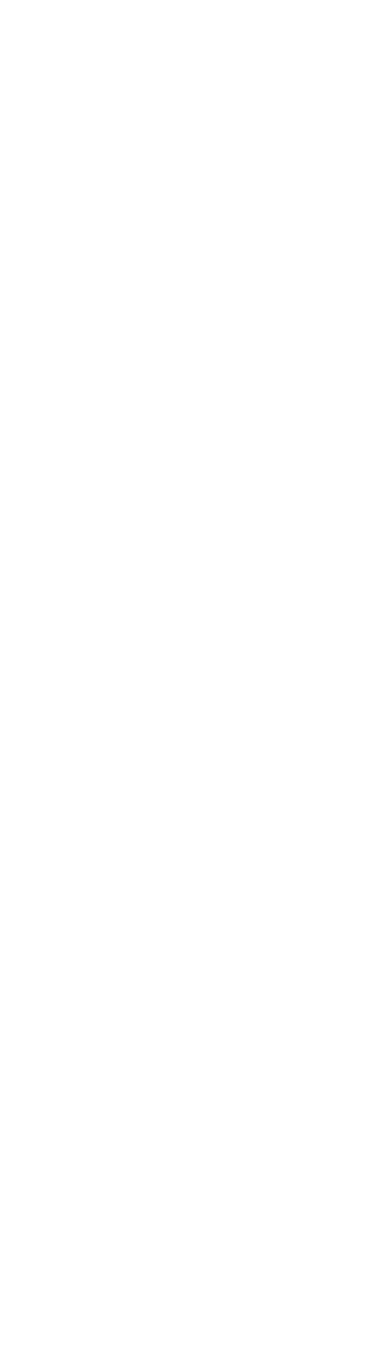
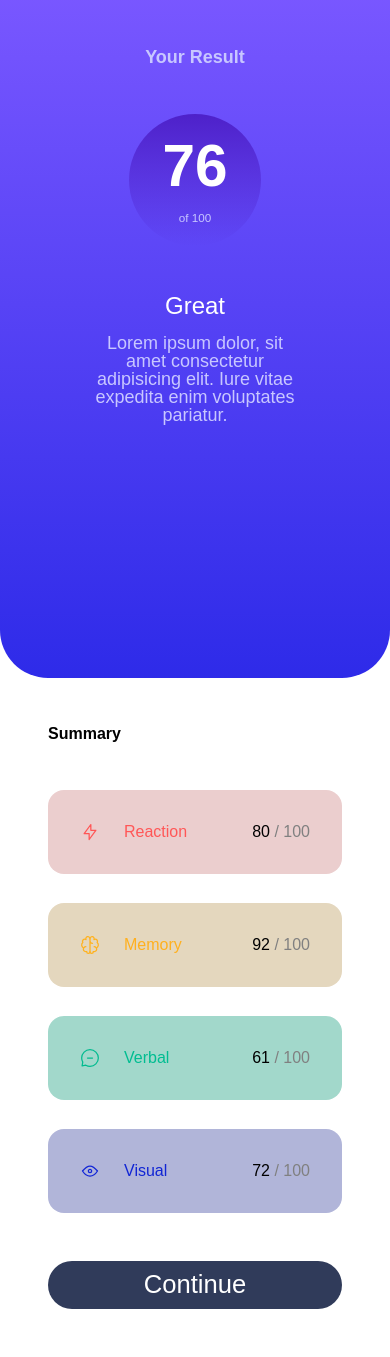
Before and after one commit to Steve-D3/results-S-2024, a website built with Vite: page index.html in a window 390 px wide. Before the commit the page ends 844 px from the top, so only its background shows below. Built offline with nearby package versions, Linux system fonts and the light colour scheme.

Commit message:
Mobile dom

```diff
--- a/index.html
+++ b/index.html
@@ -3,11 +3,48 @@
 <head>
     <meta charset="UTF-8">
     <meta name="viewport" content="width=device-width, initial-scale=1.0">
+    <link rel="stylesheet" href="https://cdn.jsdelivr.net/npm/reset-css@5.0.2/reset.min.css">
     <link rel="stylesheet" href="style.css">
     <title>results Design</title>
 </head>
 <body>
-    <section></section>
-    <section></section>
+    <main>
+        <section>
+            <h1>Your Result</h1>
+            <div>
+                <h3>76</h3>
+                <h4>of 100</h4>
+            </div>
+            <h2>Great</h2>
+            <p>Lorem ipsum dolor, sit amet consectetur adipisicing elit. Iure vitae expedita enim voluptates pariatur.</p>
+
+        </section>
+        <section>
+            <h1>Summary</h1>
+            <ul>
+                <li>
+                    <img src="/icon-reaction.svg" alt="icon-reaction">
+                    <p>Reaction</p>
+                    <p><strong>80</strong> / 100</p>
+                </li>
+                <li>
+                    <img src="/icon-memory.svg" alt="icon-memory">
+                    <p>Memory</p>
+                    <p><strong>92</strong> / 100</p>
+                </li>
+                <li>
+                    <img src="/icon-verbal.svg" alt="icon-verbal">
+                    <p>Verbal</p>
+                    <p><strong>61</strong> / 100</p>
+                </li>
+                <li>
+                    <img src="/icon-visual.svg" alt="icon-visual">
+                    <p>Visual</p>
+                    <p><strong>72</strong> <span>/ 100</p>
+                </li>
+            </ul>
+            <a href="#">Continue</a>
+        </section>
+    </main>
 </body>
 </html>
--- a/style.css
+++ b/style.css
@@ -1,3 +1,6 @@
+@import url(https://cdn.jsdelivr.net/npm/reset-css@5.0.2/reset.min.css);
+@import url("https://fonts.googleapis.com/css2?family=Hanken+Grotesk:ital,wght@0,100..900;1,100..900&family=Inter:opsz,wght@14..32,100..900&display=swap");
+
 :root {
   --LightSlateBlue: hsl(252, 100%, 67%);
   --LightRoyalBlue: hsl(241, 81%, 54%);
@@ -12,12 +15,149 @@
   --CobaltBlue: hsl(234, 85%, 45%);
 }
 
-@import url(https://cdn.jsdelivr.net/npm/reset-css@5.0.2/reset.min.css);
-
 * {
   box-sizing: border-box;
 }
 
-h1 {
-  background-color: var(--GreenTeal);
+main {
+  font-family: "Hank Grotest", sans-serif;
+  background-color: white;
+
+  display: grid;
+  grid-template-rows: repeat(2, 1fr);
+
+  section {
+    padding: 3rem;
+    font-weight: 500;
+
+    &:nth-child(1) {
+      color: white;
+      h1 {
+        color: var(--LightLavender);
+        font-weight: 700;
+      }
+      h2 {
+        font-size: 1.5rem;
+      }
+
+      div {
+        display: flex;
+        flex-direction: column;
+        justify-content: center;
+
+        gap: 1rem;
+        margin: 3rem auto;
+        width: 45%;
+        aspect-ratio: 1/1;
+        border-radius: 50%;
+
+        background: linear-gradient(var(--VioletBlue), var(--PersianBlue));
+
+        h3 {
+          font-size: 15vw;
+          font-weight: 800;
+        }
+        h4 {
+          font-size: 3vw;
+          color: var(--LightLavender);
+        }
+      }
+
+      p {
+        width: 70%;
+        margin: 1rem auto;
+        color: var(--LightLavender);
+      }
+      font-size: 18px;
+      text-align: center;
+
+      background: linear-gradient(var(--LightSlateBlue), var(--LightRoyalBlue));
+      border-radius: 0 0 3rem 3rem;
+    }
+
+    &:nth-child(2) {
+      display: grid;
+      h1 {
+        font-weight: 700;
+      }
+      ul {
+        margin: 3rem 0;
+        display: grid;
+        gap: 1.8rem;
+        li {
+          padding: 2rem;
+          border-radius: 1rem;
+          display: flex;
+          align-items: center;
+          gap: 1.5rem;
+
+          &:nth-child(1) {
+            color: var(--LightRed);
+            background: color-mix(
+              in hsl,
+              var(--LightRed) 70%,
+              white 100%);
+          }
+          &:nth-child(2) {
+            color: var(--OrangeyYellow);
+            background: color-mix(
+              in hsl,
+              var(--OrangeyYellow) 70%,
+              white 100%);
+          }
+          &:nth-child(3) {
+            color: var(--GreenTeal);
+            background: color-mix(
+              in hsl,
+              var(--GreenTeal) 70%,
+              white 100%);
+          }
+          &:nth-child(4) {
+            color: var(--CobaltBlue);
+            background: color-mix(
+              in hsl,
+              var(--CobaltBlue) 70%,
+              white 100%);
+          }
+
+          p {
+            &:nth-of-type(1) {
+              margin-right: auto;
+            }
+
+            &:nth-of-type(2) {
+              color: gray;
+              strong {
+                color: black;
+              }
+            }
+          }
+        }
+      }
+
+      a {
+        display: flex;
+        color: white;
+        background-color: var(--DarkGrayBlue);
+
+        font-size: 1.6rem;
+        width: 100%;
+        height: 40px;
+        padding: 1.5rem;
+        border-radius: 2.5rem 2.5rem;
+
+        align-items: center;
+        justify-content: center;
+
+        text-decoration: none;
+
+        &:hover {
+          background-image: linear-gradient(
+            var(--LightSlateBlue),
+            var(--LightRoyalBlue)
+          );
+        }
+      }
+    }
+  }
 }
```
Also changed, not shown: public/icon-memory.svg (added), public/icon-reaction.svg (added), public/icon-verbal.svg (added), public/icon-visual.svg (added).
